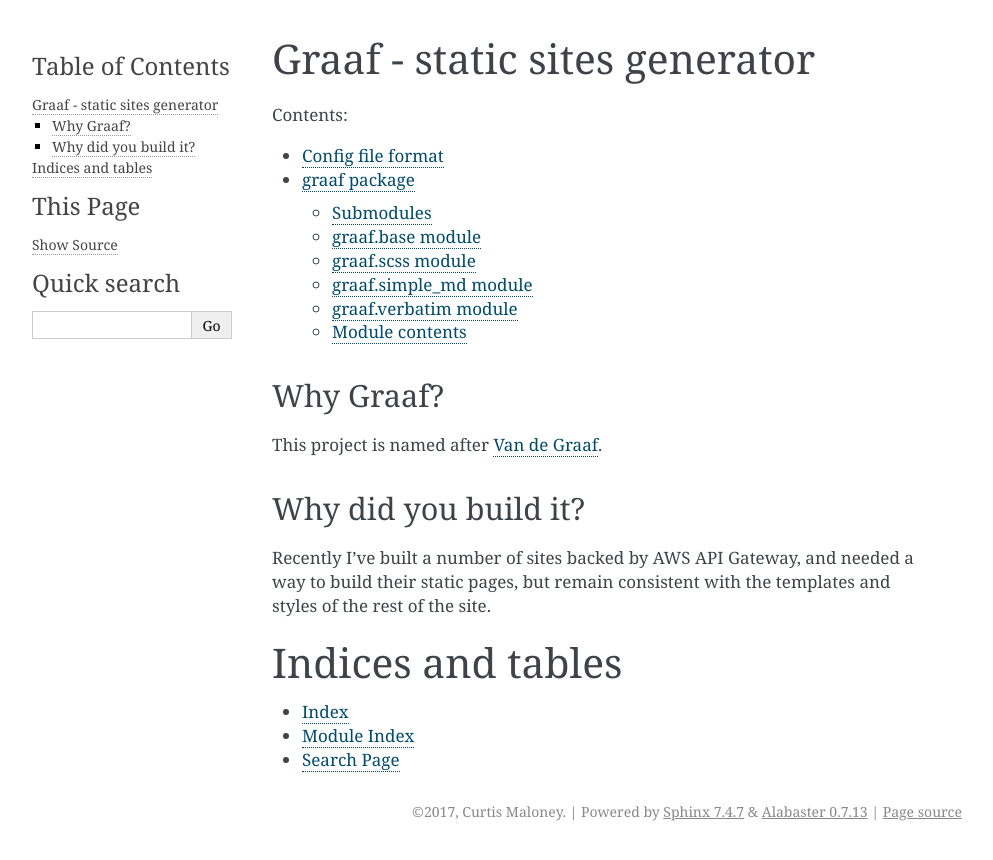
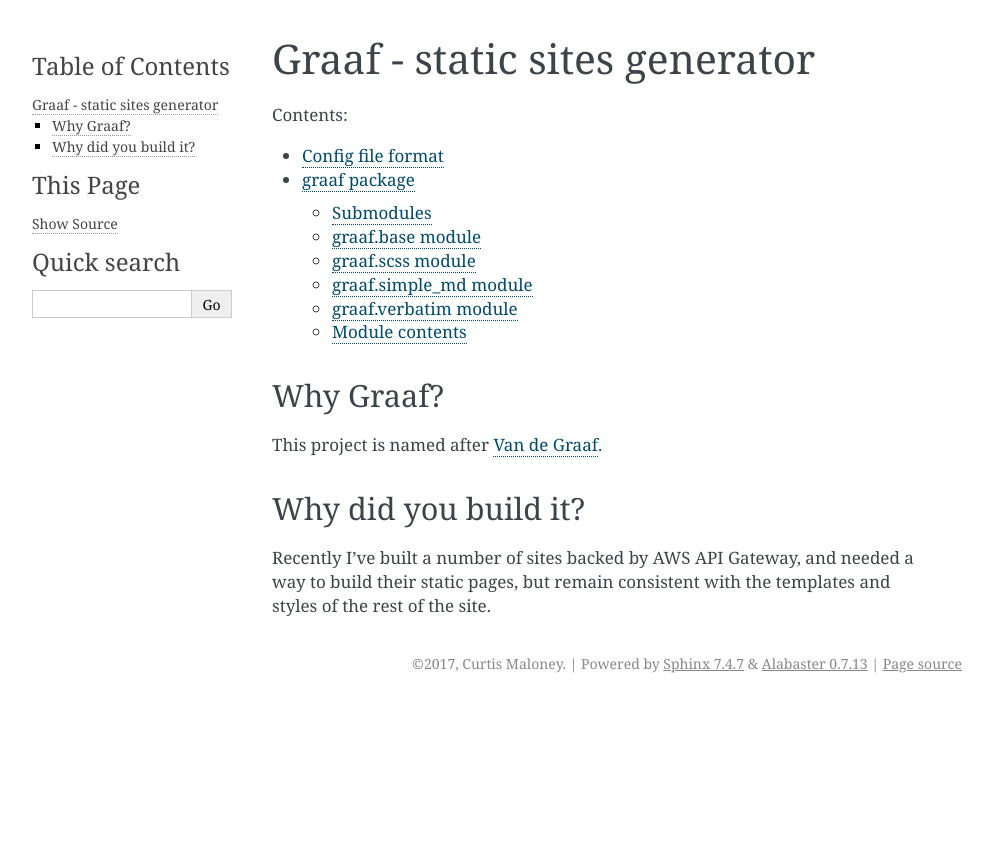
Before and after one commit to funkybob/graaf, a Sphinx documentation site: the page built from docs/index.rst, in a window 1280 px wide. Shown: the top 860 px of the page, without its empty margins (148-1141 px from the left). Built offline with Sphinx 7.4.7, drawn with Linux system fonts in a browser that asks for light colours.

```diff
--- a/docs/conf.py
+++ b/docs/conf.py
@@ -16,9 +16,9 @@
 # add these directories to sys.path here. If the directory is relative to the
 # documentation root, use os.path.abspath to make it absolute, like shown here.
 #
-# import os
-# import sys
-# sys.path.insert(0, os.path.abspath('.'))
+import os
+import sys
+sys.path.insert(0, os.path.abspath('.'))
 
 
 # -- General configuration ------------------------------------------------
--- a/docs/index.rst
+++ b/docs/index.rst
@@ -22,10 +22,3 @@ Why did you build it?
 Recently I've built a number of sites backed by AWS API Gateway, and needed a
 way to build their static pages, but remain consistent with the templates and
 styles of the rest of the site.
-
-Indices and tables
-==================
-
-* :ref:`genindex`
-* :ref:`modindex`
-* :ref:`search`
```
